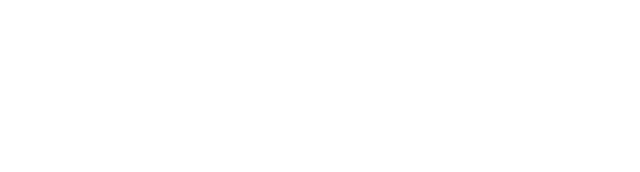
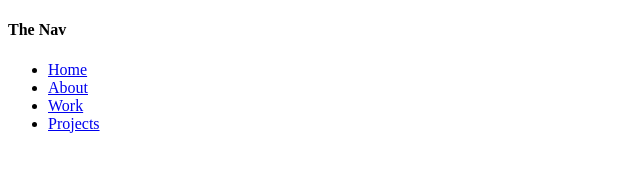
Before and after one commit to johnnysoutodev/learn_deved_navigationbar, a plain HTML site: page src/www/index.html in a window 1280 px wide. Shown: the whole page, without its empty margins (0-640 px from the left). Drawn offline with Linux system fonts and the light colour scheme.

Commit message:
Update index.html

```diff
--- a/src/www/index.html
+++ b/src/www/index.html
@@ -7,5 +7,24 @@
   <title>Navigation-Bar</title>
 </head>
 <body>
+  <nav>
+    <div>
+      <h4>The Nav</h4>
+    </div>
+    <ul>
+      <li>
+        <a href="#">Home</a>
+      </li>
+      <li>
+        <a href="#">About</a>
+      </li>
+      <li>
+        <a href="#">Work</a>
+      </li>
+      <li>
+        <a href="#">Projects</a>
+      </li>
+    </ul>
+  </nav>
 </body>
 </html>
```
